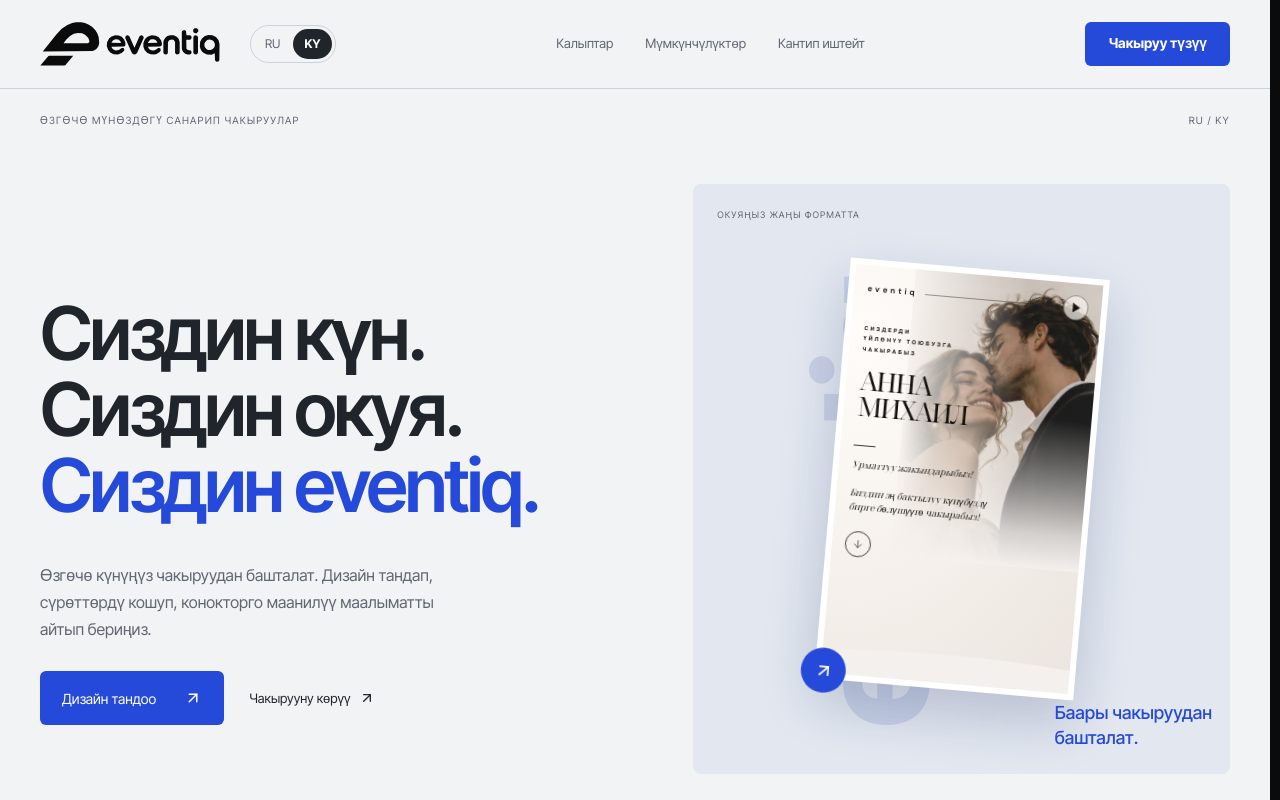
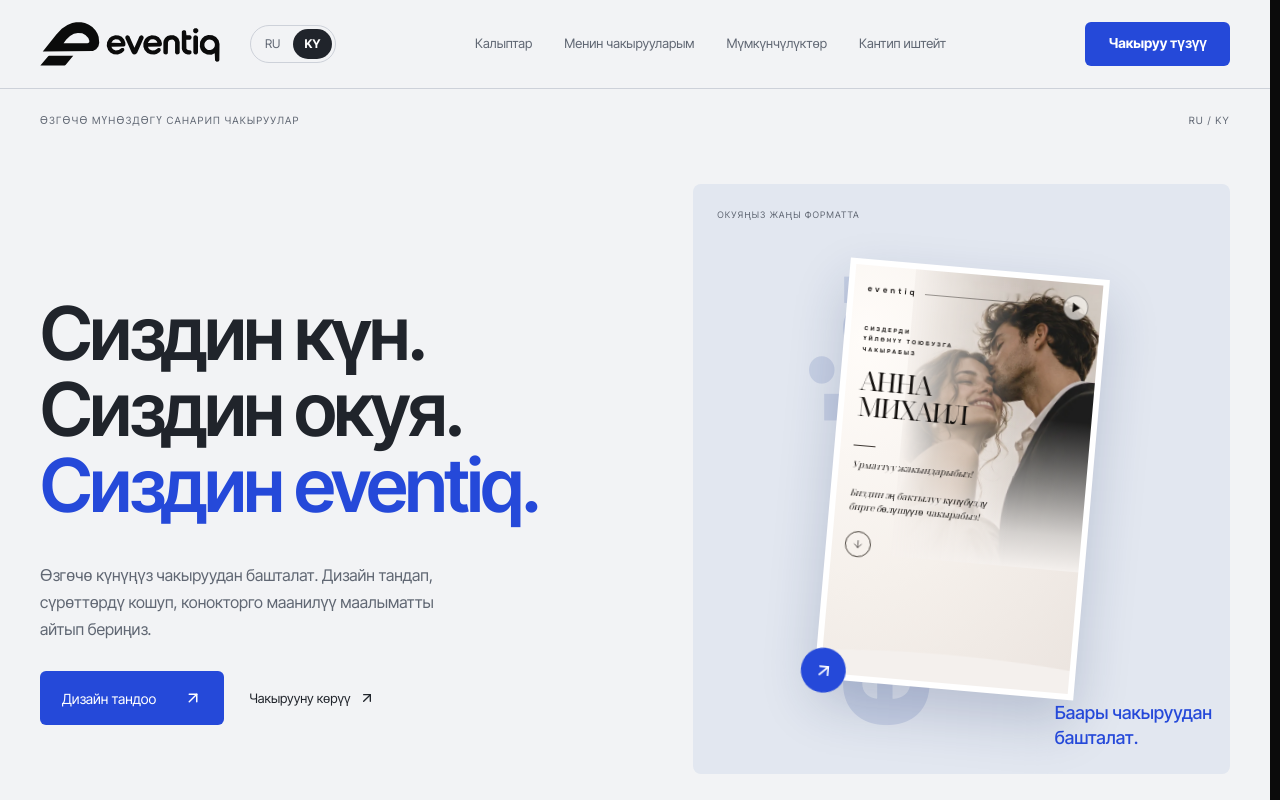
Before and after one commit to akkunov/invito, a Next.js app: page /ky in a window 1280 px wide. Shown: the top 800 px of the page. Built offline with nearby package versions, Linux system fonts and the light colour scheme.

Commit message:
feat(nav): add account invitation dashboard to desktop navigation

```diff
--- a/src/components/layout/site-header.tsx
+++ b/src/components/layout/site-header.tsx
@@ -16,6 +16,7 @@ export function SiteHeader({ locale }: { locale: Locale }) {
         <Suspense fallback={<span className="language-switcher" aria-hidden="true">RU　KY</span>}><LanguageSwitcher locale={locale} /></Suspense>
         <nav className="desktop-nav" aria-label={locale === "ru" ? "Главное меню" : "Башкы меню"}>
           <Link href={routes.templates(locale)}>{dict.nav.templates}</Link>
+          <Link href={`/${locale}/invitations`}>{locale === "ru" ? "Мои приглашения" : "Менин чакырууларым"}</Link>
           <Link href={`${routes.home(locale)}#features`}>{dict.nav.benefits}</Link>
           <Link href={`${routes.home(locale)}#how`}>{dict.nav.how}</Link>
         </nav>
```
